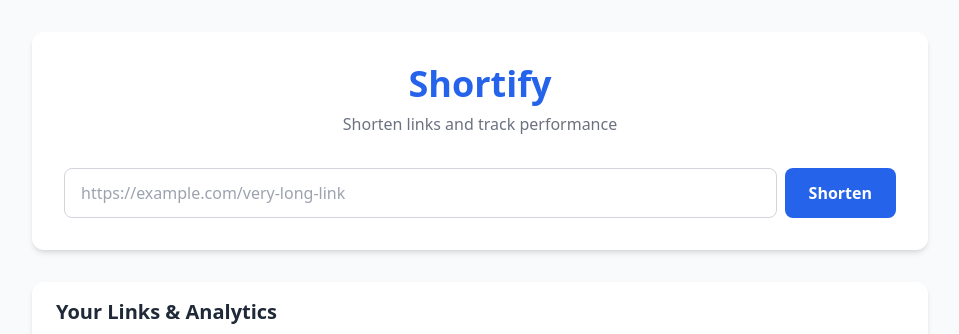
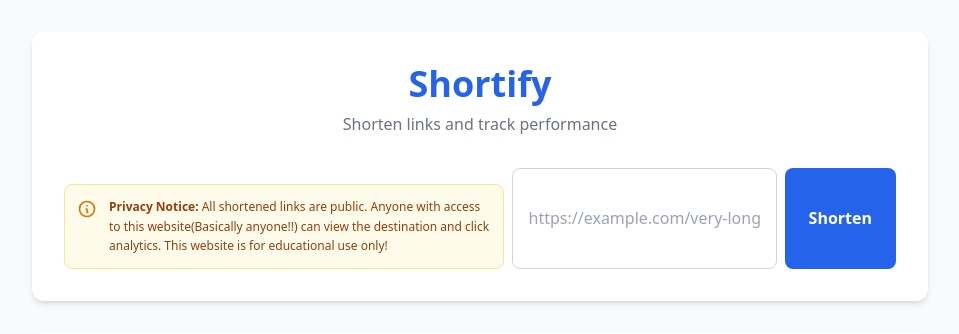
Before and after one commit to DhruvLawaniya/Url_shortner, a FastAPI app: page / in a window 1280 px wide. Shown: the top 334 px of the page, without its empty margins (160-1119 px from the left). Run offline with FastAPI, Linux system fonts and the light colour scheme; some libraries are stand-ins or nearby versions.

Commit message:
Added Privacy Disclaimer

```diff
--- a/templates/index.html
+++ b/templates/index.html
@@ -14,6 +14,16 @@
             <p class="text-gray-500 text-center mb-8">Shorten links and track performance</p>
 
             <form action="/shorten" method="post" class="flex gap-2">
+                <!-- Public Notice Warning -->
+<div class="mt-4 p-3 bg-amber-50 border border-amber-200 rounded-lg flex items-start gap-3">
+    <!-- This is a small Info Icon -->
+    <svg xmlns="http://www.w3.org/2000/svg" class="h-5 w-5 text-amber-600 flex-shrink-0 mt-0.5" fill="none" viewBox="0 0 24 24" stroke="currentColor">
+        <path stroke-linecap="round" stroke-linejoin="round" stroke-width="2" d="M13 16h-1v-4h-1m1-4h.01M21 12a9 9 0 11-18 0 9 9 0 0118 0z" />
+    </svg>
+    <p class="text-xs text-amber-800 leading-relaxed">
+        <strong>Privacy Notice:</strong> All shortened links are public. Anyone with access to this website(Basically anyone!!) can view the destination and click analytics. This website is for educational use only!
+    </p>
+</div>
                 <input type="url" name="url" required
                     class="flex-1 px-4 py-3 border border-gray-300 rounded-lg focus:ring-2 focus:ring-blue-500 outline-none"
                     placeholder="https://example.com/very-long-link">
```
